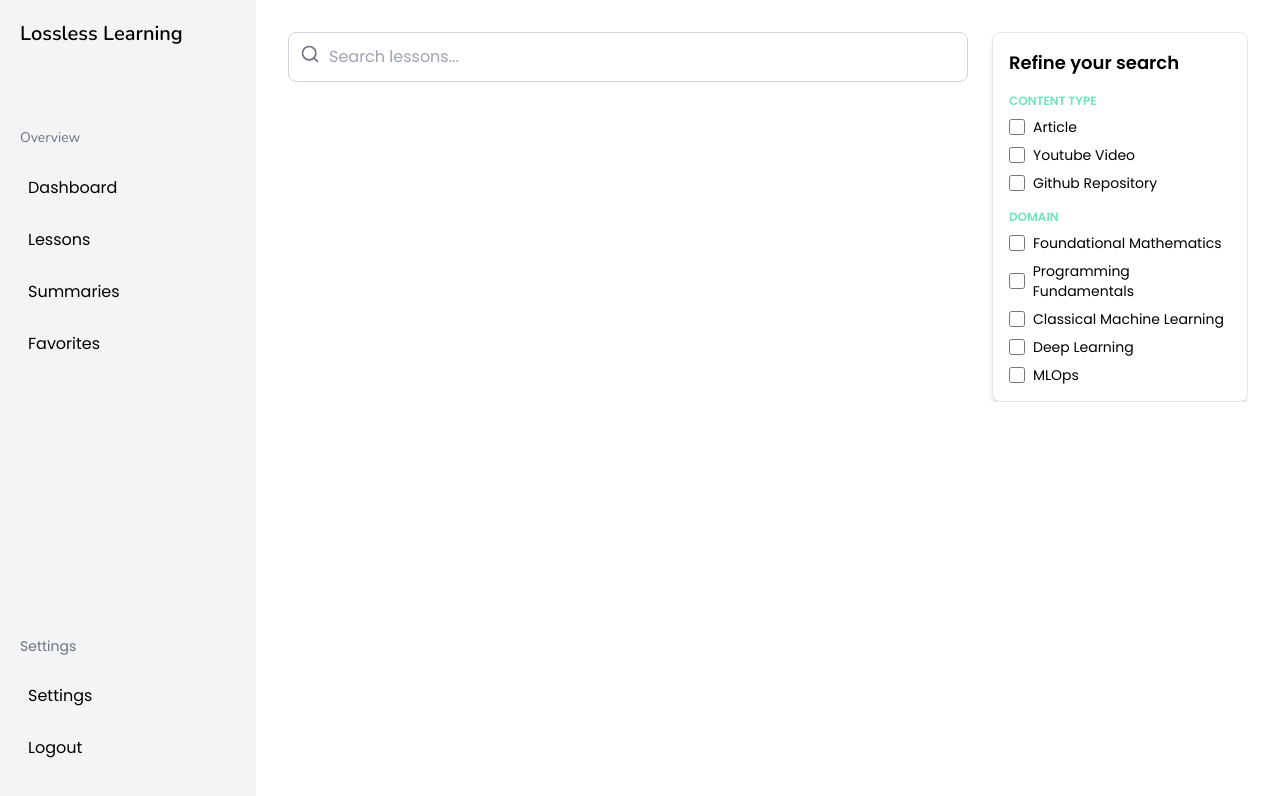
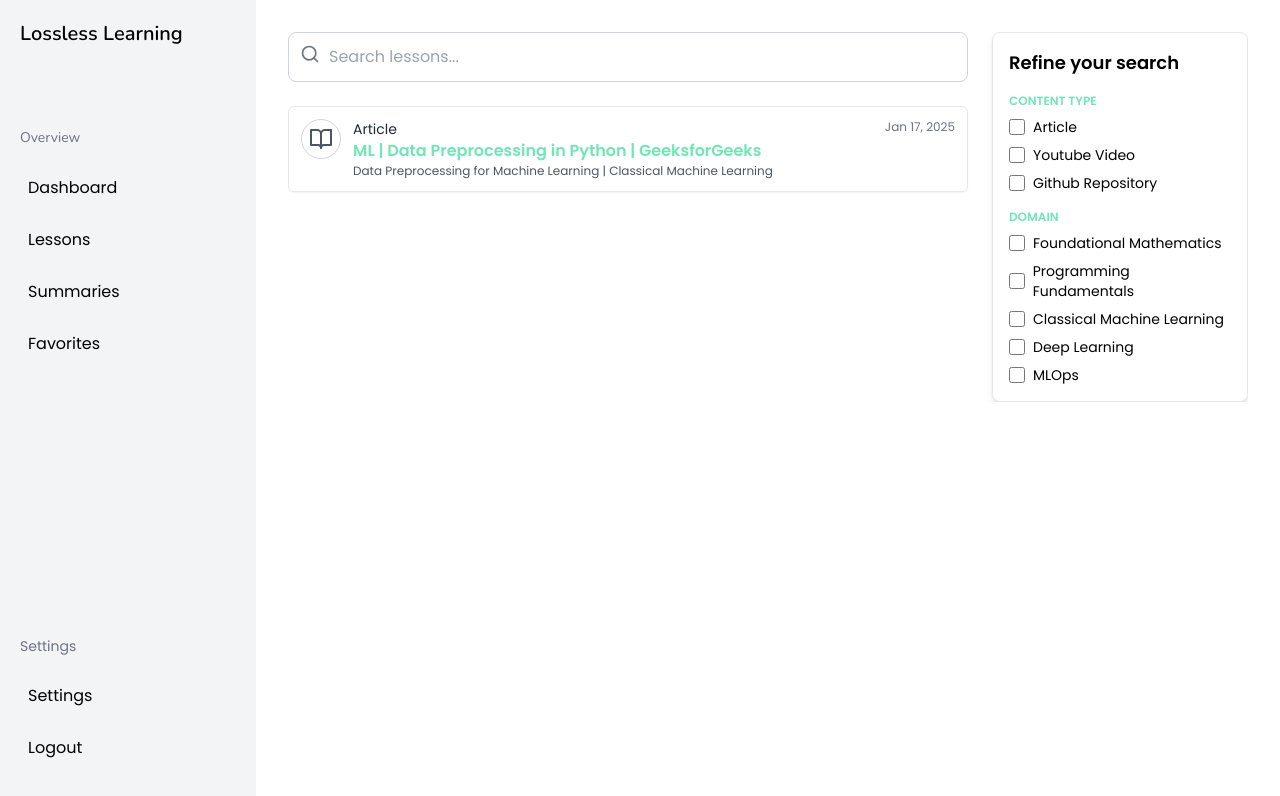
Before and after one commit to AnirudhKakati/lossless-learning, a React (Vite) app in the folder react-app/: page /summary in a window 1280 px wide. Shown: the top 796 px of the page. Built offline with nearby package versions, Linux system fonts and the light colour scheme.

Commit message:
Add Results Card for Article

```diff
--- a/react-app/src/components/SearchResults.jsx
+++ b/react-app/src/components/SearchResults.jsx
@@ -0,0 +1,21 @@
+import { FiBookOpen } from "react-icons/fi";
+
+export default function SearchResults() {
+    return (
+        <div className="space-y-3">
+                <div className="group p-3 flex gap-3 border rounded-md shadow-sm bg-white relative">
+                  <p className="absolute top-3 right-3 text-gray-500 text-xs">Jan 17, 2025</p>
+                  <div className="flex items-center justify-center w-10 h-10 rounded-full bg-white border border-gray-300">
+                    <div className="flex items-center justify-center w-full h-full">
+                        <FiBookOpen size={24} className="text-gray-600" />
+                    </div>
+                  </div>
+                  <div className="flex-1">
+                    <p className="text-gray-800 text-sm font-medium">Article</p>
+                    <p className="text-emerald-300 text-base font-semibold truncate">ML | Data Preprocessing in Python | GeeksforGeeks</p>
+                    <p className="text-gray-600 text-xs truncate">Data Preprocessing for Machine Learning | Classical Machine Learning</p>
+                  </div>
+                </div>
+            </div>
+    );
+}
--- a/react-app/src/pages/Summary.jsx
+++ b/react-app/src/pages/Summary.jsx
@@ -1,6 +1,7 @@
 import Navbar from "../components/Navbar";
 import SearchBar from "../components/SearchBar"
 import SearchFilter from "../components/SearchFilter"
+import SearchResults from "../components/SearchResults"
 export default function Summary() {
 
     return (
@@ -12,7 +13,7 @@ export default function Summary() {
                 <div className= "flex gap-6 w-full max-w-full overflow-hidden">
                     <div className = "flex-1 min-w-0">
                     <SearchBar />
-
+                    <SearchResults />
                     </div>
                     <SearchFilter />
                 </div>
```
